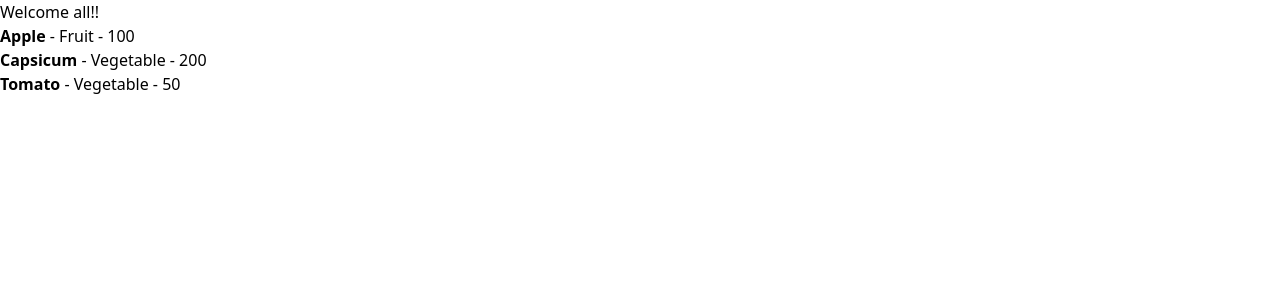
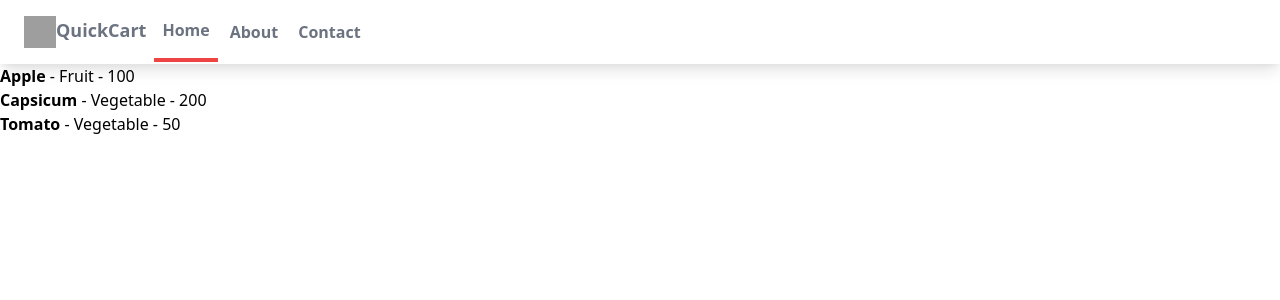
Before and after one commit to a-anuj/django, a Django app: page /myapp/products/ in a window 1280 px wide. Shown: the top 300 px of the page. Run offline with Django 4.2, Linux system fonts and the light colour scheme; data comes from the database, SQL or seed files in the repository; style sheets or scripts are compiled from the project's sources; grey boxes are pictures that could not be loaded.

Commit message:
worked on the navbar

```diff
--- a/mysite/myapp/templates/myapp/index.html
+++ b/mysite/myapp/templates/myapp/index.html
@@ -4,11 +4,29 @@
         <link rel="stylesheet" href="{% static 'myapp/styles.css' %}">
     </head>
     <body>
-        <h1>Welcome all!!</h1>
-    {% for product in products %}
-    <a href="{% url 'myapp:product_details' product.id %}">
-        <h3><strong>{{product.name}}</strong> - {{product.desc}} - {{ product.price }}</h3>
-    </a>
+        <nav class="bg-white shadow-lg">
+            <div class="max-w-7xl mx-auto px-4">
+                <div class="flex justify-between">
+                    <div class="flex space-7">
+                        <div>
+                            <a href="#" class="flex px-2 py-4">
+                                <img class="h-8 w-8" src="{% static 'myapp/images/logo.png' %}" alt="">
+                                <span class="text-gray-500 font-semibold text-lg">QuickCart</span>
+                            </a>
+                        </div>
+                        <div class="items-center flex space-x-1">
+                            <a href="#" class="py-4 px-2 text-gray-500 font-semibold border-b-4 border-red-500">Home</a>
+                            <a href="#" class="py-4 px-2 text-gray-500 font-semibold">About</a>
+                            <a href="#" class="py-4 px-2 text-gray-500 font-semibold">Contact</a>
+                        </div>
+                    </div>
+                </div>
+            </div>
+        </nav>
+            {% for product in products %}
+            <a href="{% url 'myapp:product_details' product.id %}">
+                <h3><strong>{{product.name}}</strong> - {{product.desc}} - {{ product.price }}</h3>
+            </a>
     {% endfor %}
     </body>
 
```
